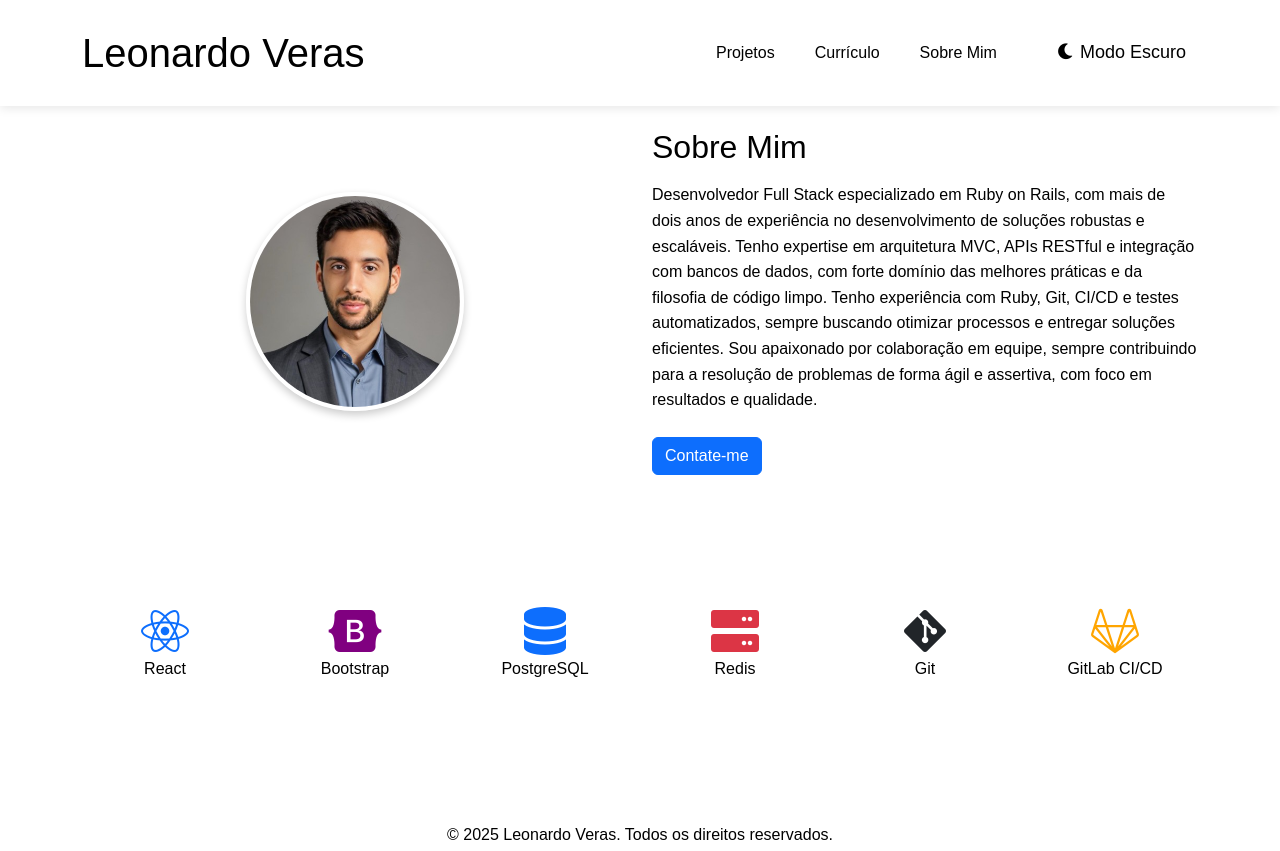
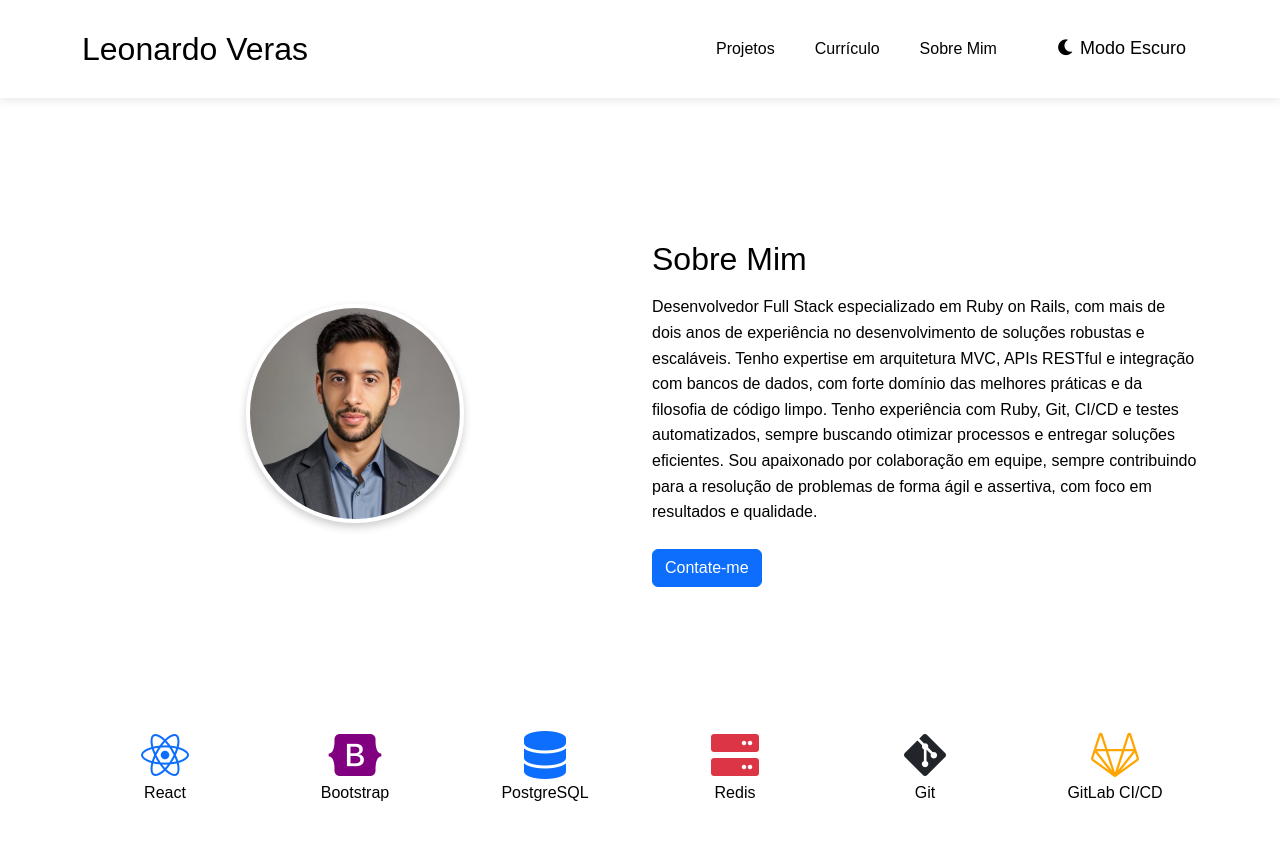
Before and after one commit to andradeveras/andradeveras.github.io, a plain HTML site: page index.html in a window 1280 px wide. Shown: the top 851 px of the page. Drawn offline with nearby package versions, Linux system fonts and the light colour scheme.

Commit message:
Versão 1.1
Ajustes no header

```diff
--- a/index.html
+++ b/index.html
@@ -13,7 +13,7 @@
 <body>
 
 <!-- Header -->
-<header class="py-4">
+<header class="py-6">
     <div class="container d-flex justify-content-between align-items-center">
         <h1 class="m-0">Leonardo Veras</h1>
         <nav class="navbar navbar-expand-lg ">
@@ -40,7 +40,7 @@
 </header>
 
     <!-- Sobre Mim -->
-    <section id="sobre" class="container py-5">
+    <section id="sobre" class="container py-6">
         <div class="row align-items-center">
             <div class="col-md-6 text-center">
                 <img src="fotoperfil.jpeg" alt="Foto de Leonardo Veras" class="img-fluid">
--- a/style.css
+++ b/style.css
@@ -61,6 +61,17 @@ header {
     box-shadow: 0px 2px 10px rgba(0, 0, 0, 0.1); /* Sombra para destacar */
 }
 
+header h1 {
+    font-size: 2rem;
+    margin-left: 0; /* Remove a margem esquerda */
+}
+
+header .navbar {
+    display: flex;
+    justify-content: flex-end;
+    align-items: center;
+}
+
 .navbar-nav {
     display: flex;
     justify-content: space-between;
@@ -106,6 +117,7 @@ section {
 #sobre .col-md-6 {
     flex: 0 0 50%;
     max-width: 50%;
+    margin-top: 100px;
 }
 
 /* Garantir que o texto fique justificado */
```
